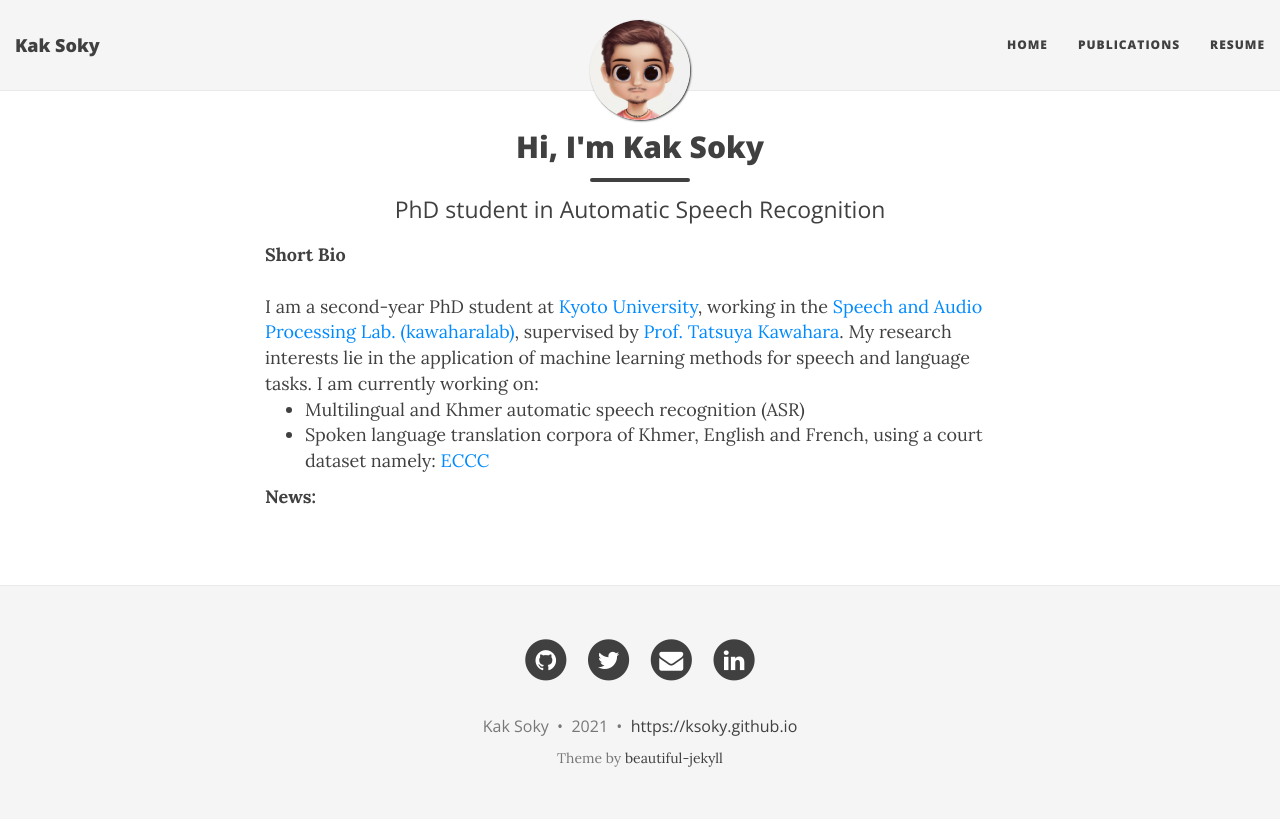
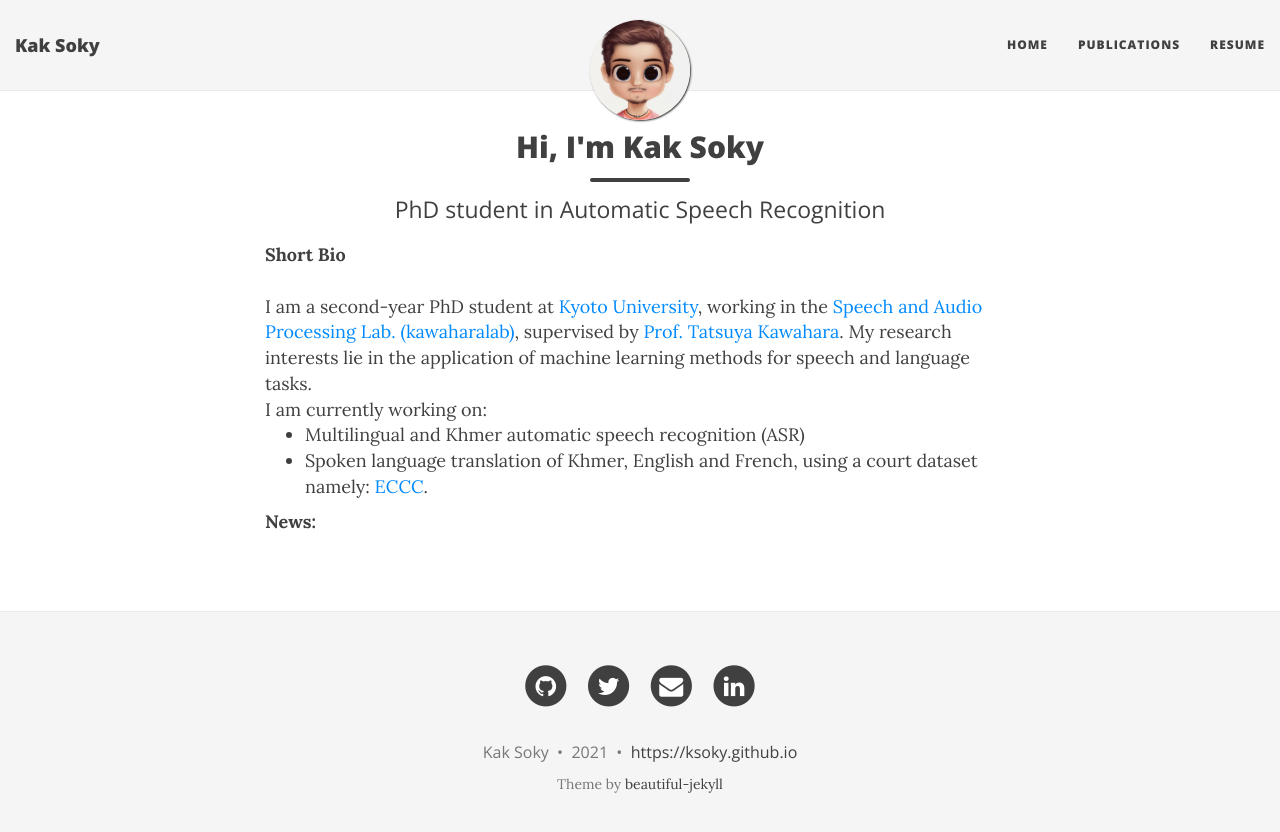
Before and after one commit to ksoky/ksoky.github.io, a Jekyll site: the page built from index.html, in a window 1280 px wide. Shown: the top 832 px of the page. Built offline with Jekyll 4.4.1, drawn with Linux system fonts in a browser that asks for light colours; nearby versions of some CDN libraries; the list of posts is cut into pages by our own code.

Commit message:
Update index.html

```diff
--- a/index.html
+++ b/index.html
@@ -9,10 +9,11 @@ use-site-title: true
 <br>I am a second-year PhD student at <a href="https://www.i.kyoto-u.ac.jp/en/">Kyoto University</a>, working in the <a
 	href="http://sap.ist.i.kyoto-u.ac.jp">Speech and Audio Processing Lab. (kawaharalab)</a>, supervised by <a
 	href="http://sap.ist.i.kyoto-u.ac.jp/members/kawahara/">Prof. Tatsuya Kawahara</a>. My research interests lie in the application of machine learning
-methods for speech and language tasks. I am currently working on: <br />
+methods for speech and language tasks.
+<br>I am currently working on: <br />
 <ul>
 	<li>Multilingual and Khmer automatic speech recognition (ASR)</li>
-	<li>Spoken language translation corpora of Khmer, English and French, using a court dataset namely: <a href="https://www.eccc.gov.kh/en">ECCC</a></li>
+	<li>Spoken language translation of Khmer, English and French, using a court dataset namely: <a href="https://www.eccc.gov.kh/en">ECCC</a>.</li>
 </ul>
 
 
```
